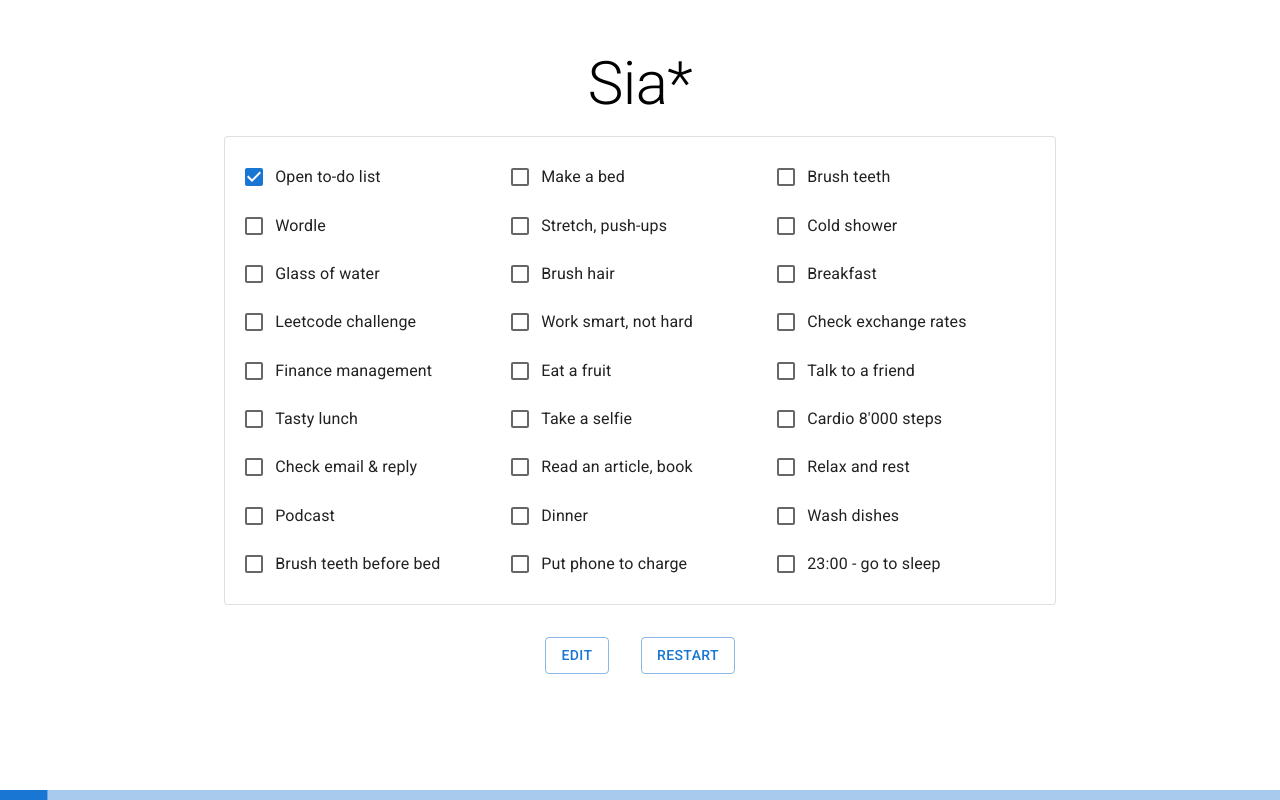
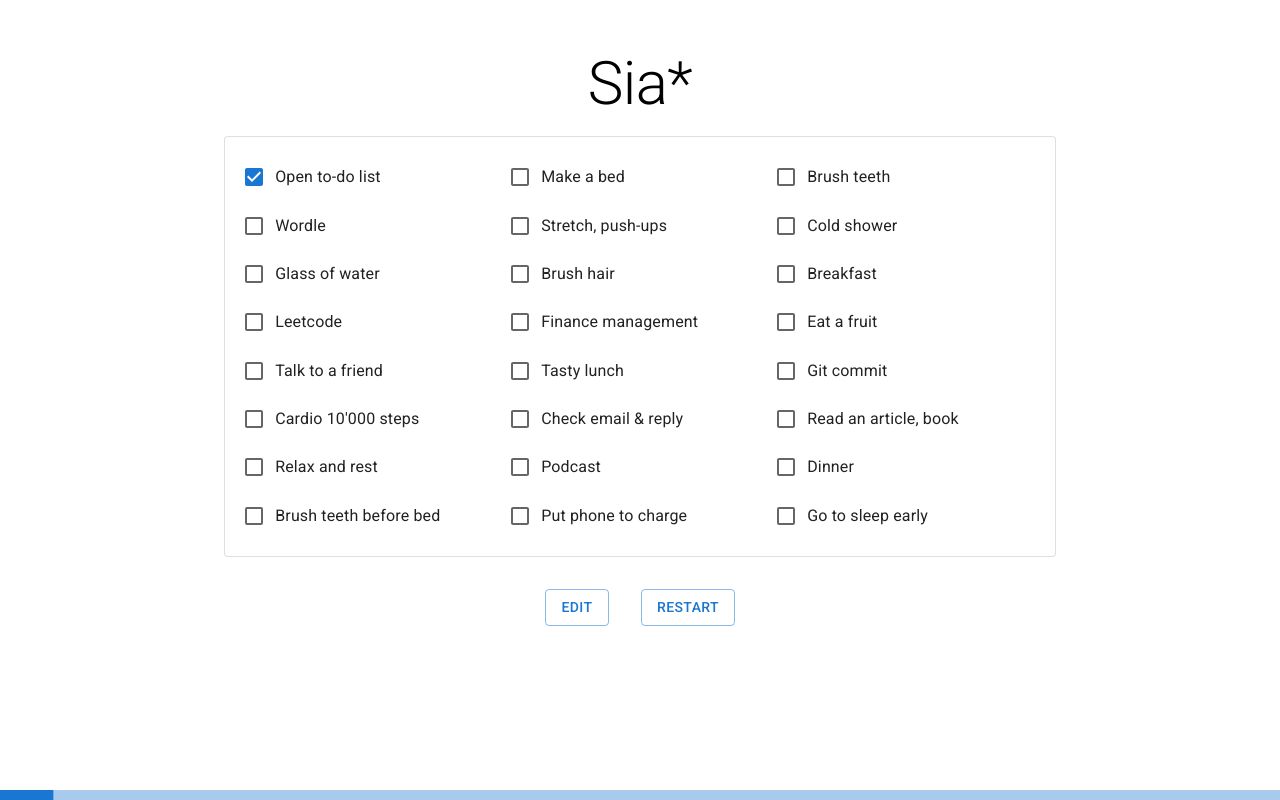
Before and after one commit to okplanbo/sia, a React (Vite) app: page / in a window 1280 px wide. Built offline with nearby package versions, Linux system fonts and the light colour scheme.

Commit message:
Update constants.ts

```diff
--- a/src/constants.ts
+++ b/src/constants.ts
@@ -9,24 +9,21 @@ export const basicList = [
     "Glass of water",
     "Brush hair",
     "Breakfast",
-    "Leetcode challenge",
-    "Work smart, not hard",
-    "Check exchange rates",
+    "Leetcode",
     "Finance management",
     "Eat a fruit",
     "Talk to a friend",
     "Tasty lunch",
-    "Take a selfie",
-    "Cardio 8'000 steps",
+    "Git commit",
+    "Cardio 10'000 steps",
     "Check email & reply",
     "Read an article, book",
     "Relax and rest",
     "Podcast",
     "Dinner",
-    "Wash dishes",
     "Brush teeth before bed",
     "Put phone to charge",
-    "23:00 - go to sleep",
+    "Go to sleep early",
 ];
 export const storage_key = "SIA_TASKS_STATE_V2";
 export const total_percent = 100;
```
